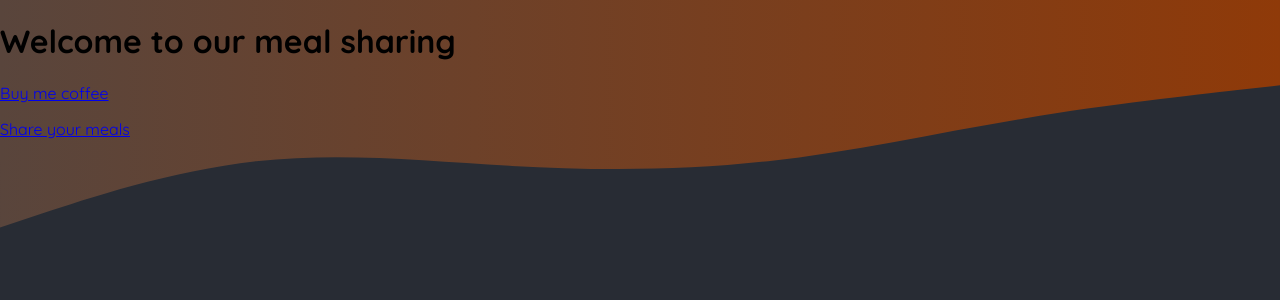
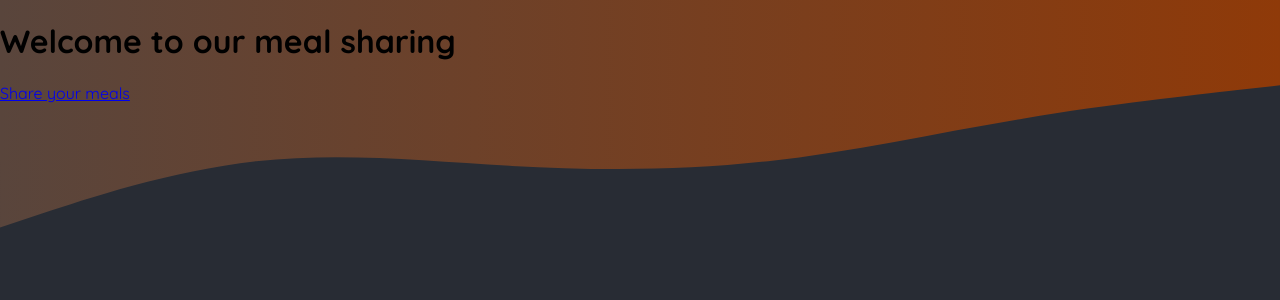
Before and after one commit to ajewoleOlugbenga/community-member, a Next.js app: page /meals in a window 1280 px wide. Shown: the top 300 px of the page. Built offline with nearby package versions, Linux system fonts and the light colour scheme.

Commit message:
Remove "Buy me coffee" link from Meals page.

```diff
--- a/app/meals/page.js
+++ b/app/meals/page.js
@@ -5,9 +5,6 @@ const Meals = () => {
   return (
     <main>
         <h1>Welcome to our meal sharing</h1>
-        <p>
-            <Link href="/meals/share">Buy me coffee</Link>
-        </p>
       <p>
         <Link href="/meals/meal-1">Share your meals</Link>
       </p>
```
